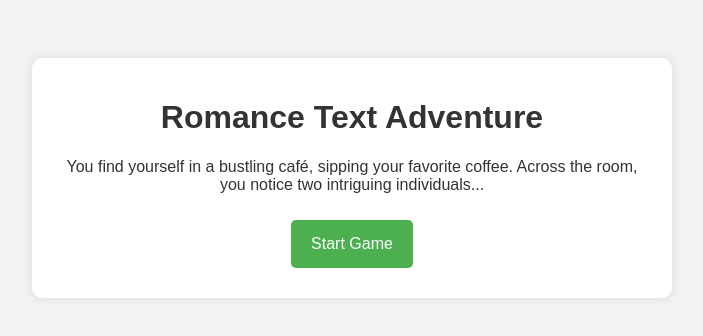
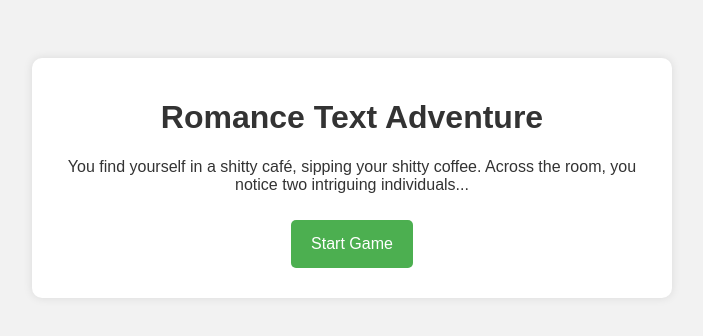
Before and after one commit to sofa-byte/11chat, a website: page index.html in a window 1280 px wide. Shown: the whole page, without its empty margins (288-991 px from the left). Drawn offline with Linux system fonts and the light colour scheme.

Commit message:
Update index.html

```diff
--- a/index.html
+++ b/index.html
@@ -38,7 +38,7 @@
 <body>
     <div class="container">
         <h1>Romance Text Adventure</h1>
-        <p id="storyText">You find yourself in a bustling café, sipping your favorite coffee. Across the room, you notice two intriguing individuals...</p>
+        <p id="storyText">You find yourself in a shitty café, sipping your shitty coffee. Across the room, you notice two intriguing individuals...</p>
         <div id="choices" style="display: none;">
             <button onclick="chooseOption(1)">Approach the mysterious stranger</button>
             <button onclick="chooseOption(2)">Talk to the charming barista</button>
```
